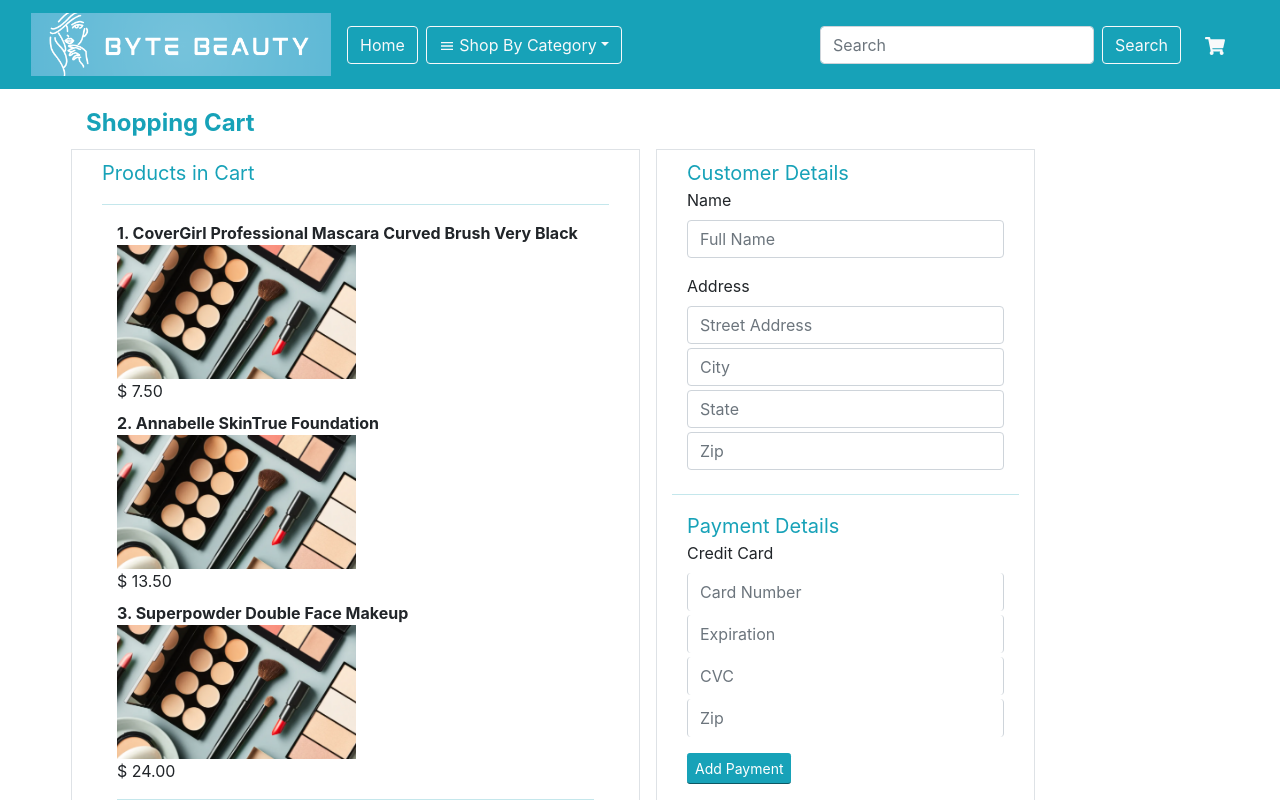
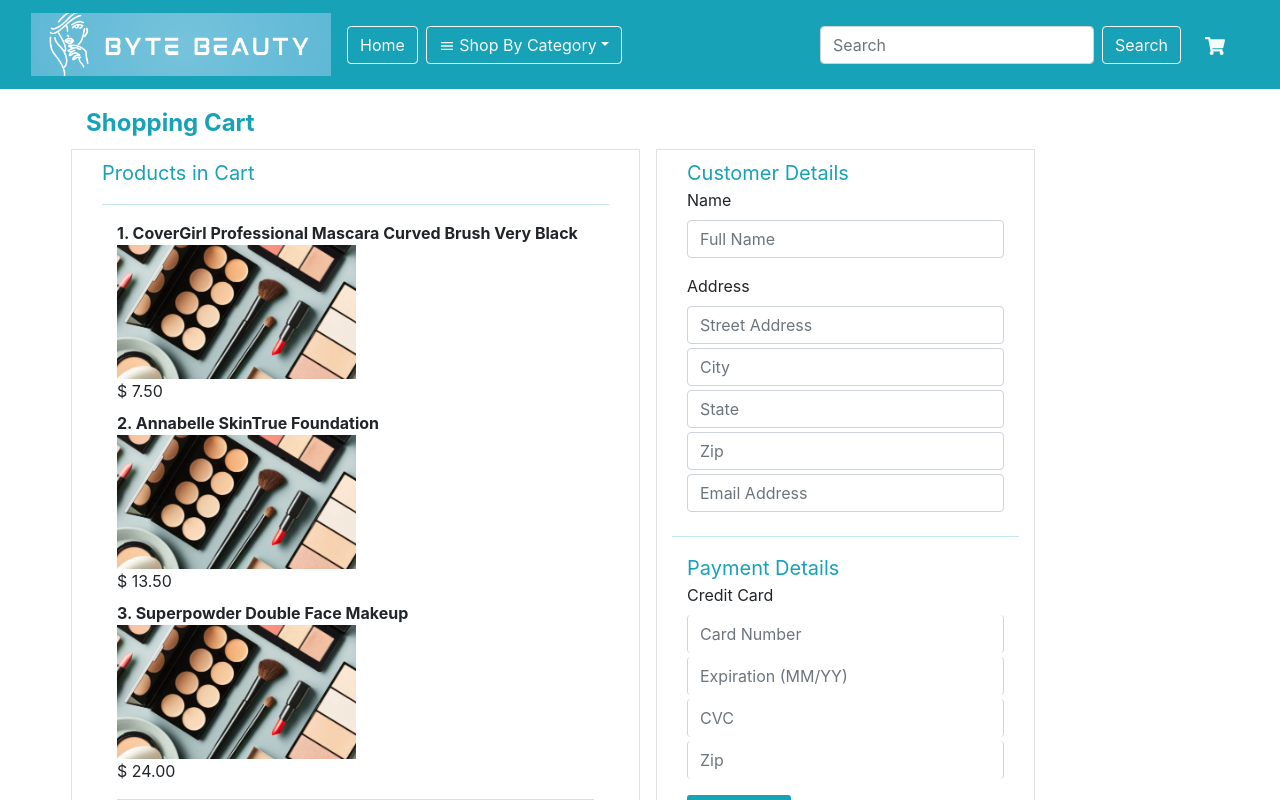
Before and after one commit to zsutr/accelerator-capstone, a React (Vite) app in the folder bytebeauty-react/: page /cart in a window 1280 px wide. Shown: the top 800 px of the page. Built offline with nearby package versions, Linux system fonts and the light colour scheme.

Commit message:
Added alerts to cart buttons

```diff
--- a/bytebeauty-react/src/components/Cart.jsx
+++ b/bytebeauty-react/src/components/Cart.jsx
@@ -1,9 +1,16 @@
 import React from "react";
 
+
+
 const Cart =()=>{
-    return(
+
+
+
+ return(
         <>
+        <script src="https://ajax.googleapis.com/ajax/libs/jquery/1.11.0/jquery.min.js"></script>
         <div className="container p-3">
+
             <div className="fs-4 mb-2 font-weight-bold text-info">Shopping Cart</div>
             <div className="row ">
                 <div className="col-6 table-bordered me-3">
@@ -59,14 +66,14 @@
                             <input type="text" className="form-control mb-1" placeholder="City"></input>
                             <input type="text" className="form-control mb-1" placeholder="State"></input>
                             <input type="text" className="form-control mb-1" placeholder="Zip"></input>
-
+                            <input type="text" className="form-control mb-1" placeholder="Email Address"></input>
                         </div>
                     </form>
                     </div>
 
                     <hr class="bg-danger border-4 border-top border-info" />
 
-                    <div className="container mb-3">
+                    <div className="container mb-4">
                     <div className="fs-5 text-info me-2">Payment Details</div>
 
 
@@ -74,16 +81,22 @@
                     <div className="mb-3">
                             <label htmlFor="payment" className="form-label ">Credit Card</label>
                             <input type="text" className="form-control mb-1" placeholder="Card Number"></input>
-                            <input type="text" className="form-control mb-1" placeholder="Expiration"></input>
+                            <input type="text" className="form-control mb-1" placeholder="Expiration (MM/YY)"></input>
                             <input type="text" className="form-control mb-1" placeholder="CVC"></input>
                             <input type="text" className="form-control mb-1" placeholder="Zip"></input>
 
                         </div>
 
-                    <button className="btn-sm btn-info mb-2">Add Payment</button>
-</div>
+                    <button className="btn-sm btn-info mb-2"  onClick={function handleClick() {
+                    alert('Payment method accepted');
+                    }}>Add Payment</button>
+                    </div>
+
                     <hr class="bg-danger border-4 border-top border-info" />
-                    <button className="btn-lg btn-info ">Place Order</button>
+                    <button className="btn-lg btn-info " onClick={function handleClick() {
+                    alert('Thank you for shopping with us!');
+                    }}>Place Order</button>
+
 
 
                 </div>
```
